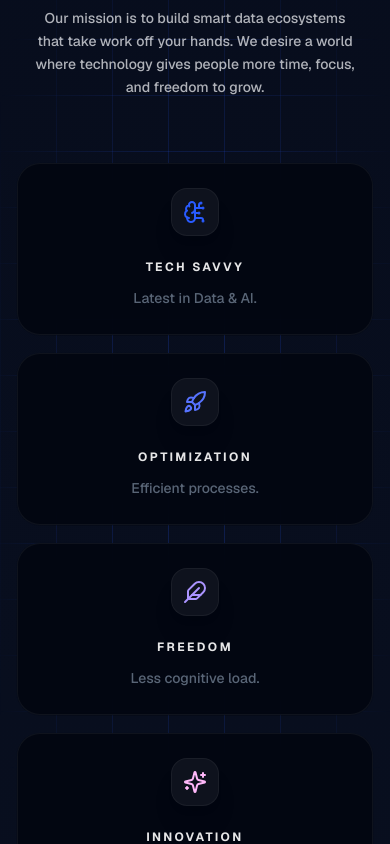
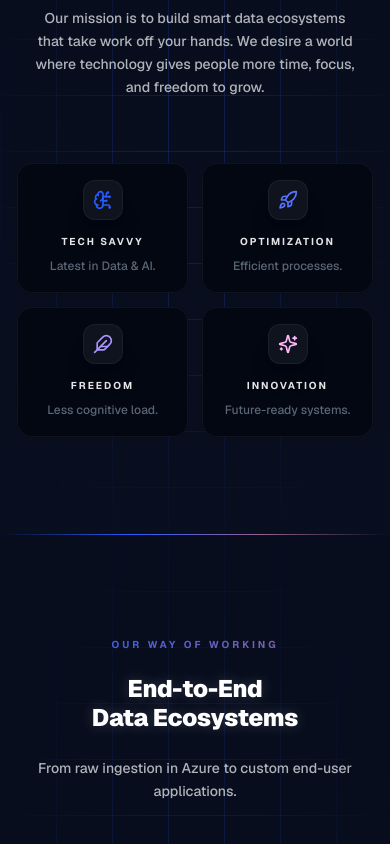
Before and after one commit to tovy-eu/tovy.eu-website, a Next.js app: page /en/ in a window 390 px wide. Shown: the part 1825-2669 px from the top of the page. Built offline with nearby package versions, Linux system fonts and the light colour scheme.

Commit message:
also make sure the core value cards fit 2x2 both on desktop and mobile v

```diff
--- a/src/components/landing/about-section.tsx
+++ b/src/components/landing/about-section.tsx
@@ -82,36 +82,36 @@ export function AboutSection({ dict }: { dict: Dictionary }) {
           className="mb-16"
         />
 
-        <div className="relative grid grid-cols-1 sm:grid-cols-2 lg:grid-cols-4 gap-4 md:gap-6">
+        <div className="relative grid grid-cols-2 gap-3 md:gap-6 max-w-4xl mx-auto">
           {pillars.map((pillar, index) => (
             <ScrollReveal
               key={pillar.id}
               delay={getDelayClass(index)}
               className="h-full"
             >
-              <div className="relative h-full w-full p-[1px] overflow-hidden rounded-3xl group transition-all duration-500">
+              <div className="relative h-full w-full p-[1px] overflow-hidden rounded-2xl group transition-all duration-500">
                 <div
                   className="absolute inset-0 opacity-0 group-hover:opacity-100 transition-opacity duration-700 bg-gradient-to-r from-primary via-[hsl(var(--accent-gradient-stop))] to-primary bg-[length:200%_auto] animate-[gradient-flow_15s_linear_infinite]"
                 />
 
-                <div className="relative h-full w-full bg-card/95 backdrop-blur-xl rounded-[calc(1.5rem-1px)] p-6 md:p-8 flex flex-col transition-all duration-300 shadow-2xl border border-white/5 group-hover:border-transparent text-center items-center">
+                <div className="relative h-full w-full bg-card backdrop-blur-xl rounded-[calc(1rem-1px)] p-4 md:p-6 flex flex-col transition-all duration-300 shadow-2xl border border-white/5 group-hover:border-transparent text-center items-center">
                   <div
-                    className="relative flex items-center justify-center w-12 h-12 md:w-14 md:h-14 rounded-2xl bg-white/5 border border-white/5 shadow-xl transition-all duration-500 mb-6 group-hover:scale-105 group-hover:border-primary/20"
+                    className="relative flex items-center justify-center w-10 h-10 md:w-12 md:h-12 rounded-xl bg-white/5 border border-white/5 shadow-xl transition-all duration-500 mb-4 group-hover:scale-105 group-hover:border-primary/20"
                     style={{ color: pillar.color } as React.CSSProperties}
                   >
-                    <div className="absolute inset-0 rounded-2xl blur-md opacity-0 group-hover:opacity-10 bg-current transition-opacity" />
+                    <div className="absolute inset-0 rounded-xl blur-md opacity-0 group-hover:opacity-10 bg-current transition-opacity" />
 
                     {React.cloneElement(pillar.icon as React.ReactElement, {
-                      className: "h-6 w-6 md:h-7 md:w-7 relative z-10 transition-colors duration-300",
+                      className: "h-5 w-5 md:h-6 md:w-6 relative z-10 transition-colors duration-300",
                       style: { color: pillar.color }
                     })}
                   </div>
 
-                  <div className="space-y-3">
-                    <h3 className="text-xs md:text-sm font-bold uppercase tracking-[0.2em] text-white/90 leading-tight">
+                  <div className="space-y-2">
+                    <h3 className="text-[10px] md:text-xs font-bold uppercase tracking-[0.2em] text-white/90 leading-tight">
                       {pillar.title}
                     </h3>
-                    <p className="text-sm text-muted-foreground/70 leading-relaxed font-medium">
+                    <p className="text-xs md:text-sm text-muted-foreground/70 leading-relaxed font-medium">
                       {pillar.description}
                     </p>
                   </div>
--- a/src/components/landing/pain-solution-section.tsx
+++ b/src/components/landing/pain-solution-section.tsx
@@ -48,7 +48,7 @@ export function PainSolutionSection({ dict }: { dict: Dictionary }) {
         <div className="grid grid-cols-1 md:grid-cols-2 gap-6 md:gap-8 items-stretch">
           {/* Pain Section (The Old Way) */}
           <ScrollReveal delay="duration-700" className="flex">
-            <div className="relative w-full p-5 sm:p-6 rounded-3xl bg-card/95 backdrop-blur-xl border border-white/10 overflow-hidden group shadow-2xl">
+            <div className="relative w-full p-5 sm:p-6 rounded-3xl bg-card border border-white/10 overflow-hidden group shadow-2xl">
               <div
                 className="absolute inset-0 opacity-[0.015] pointer-events-none"
                 style={{
@@ -86,7 +86,7 @@ export function PainSolutionSection({ dict }: { dict: Dictionary }) {
                 className="absolute inset-0 opacity-0 group-hover:opacity-100 transition-opacity duration-700 bg-gradient-to-r from-primary via-[hsl(var(--accent-gradient-stop))] to-primary bg-[length:200%_auto] animate-[gradient-flow_15s_linear_infinite]"
               />
 
-              <div className="relative h-full w-full bg-card/95 backdrop-blur-2xl rounded-[calc(1.5rem-1px)] p-5 sm:p-6 flex flex-col transition-all duration-300 shadow-2xl border border-white/10 group-hover:border-transparent overflow-hidden">
+              <div className="relative h-full w-full bg-card rounded-[calc(1.5rem-1px)] p-5 sm:p-6 flex flex-col transition-all duration-300 shadow-2xl border border-white/10 group-hover:border-transparent overflow-hidden">
                 <div
                   className="absolute inset-0 pointer-events-none opacity-40 transition-opacity duration-500 group-hover:opacity-60"
                   style={{
```
